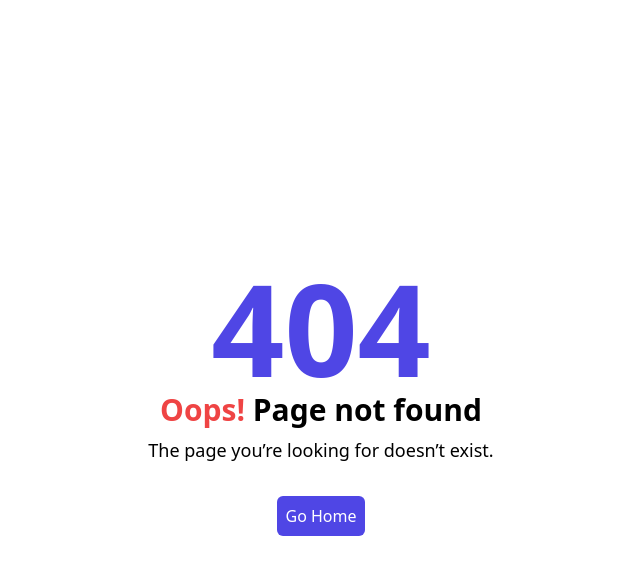
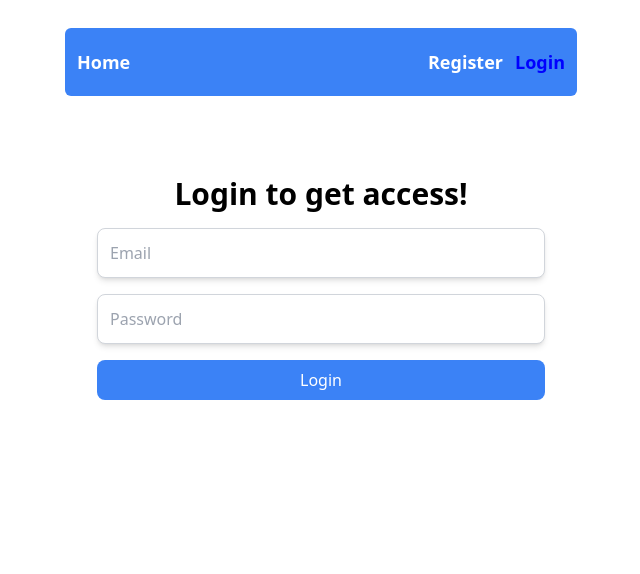
Before and after one commit to ahmedabdelrshed/todo-fullstack-app, a React (Vite) app: page /login in a window 1280 px wide. Before the commit this address had no page. Shown: the top 574 px of the page, without its empty margins (319-959 px from the left). Built offline with nearby package versions, Linux system fonts and the light colour scheme.

Commit message:
Add register and login pages

```diff
--- /dev/null
+++ b/src/auth/ProtectedRouter.tsx
@@ -0,0 +1,16 @@
+import { ReactNode } from "react";
+import { Navigate } from "react-router-dom";
+
+interface IProps {
+  isAllowed: boolean;
+  redirectPath: string;
+  children: ReactNode;
+  data?:unknown
+}
+
+const ProtectedRouter = ({ isAllowed, redirectPath, children ,data}: IProps) => {
+  if (!isAllowed) return <Navigate to={redirectPath} replace state={data}/>;
+  return  children ;
+};
+
+export default ProtectedRouter;
--- /dev/null
+++ b/src/pages/HomePage.tsx
@@ -0,0 +1,11 @@
+// import { useLocation } from "react-router-dom"
+
+const HomePage = () => {
+    // const userdate = useLocation()
+    // console.log(userdate.state.name)
+  return (
+    <div>HomePage </div>
+  )
+}
+
+export default HomePage
--- /dev/null
+++ b/src/pages/Login.tsx
@@ -0,0 +1,22 @@
+import { useLocation } from "react-router-dom";
+import Button from "../ui/Button";
+import Input from "../ui/Input";
+
+const Login = () => {
+    const userdata = useLocation()
+    console.log(userdata)
+  return (
+    <div className="max-w-md mx-auto">
+      <h2 className="text-center mb-4 text-3xl font-semibold">
+        Login to get access!
+      </h2>
+      <form className="space-y-4">
+        <Input type="email" placeholder="Email"  required/>
+        <Input type="password" placeholder="Password" />
+        <Button width="w-full">Login</Button>
+      </form>
+    </div>
+  );
+};
+
+export default Login;
--- /dev/null
+++ b/src/pages/Register.tsx
@@ -0,0 +1,20 @@
+import Button from "../ui/Button";
+import Input from "../ui/Input";
+
+const Register = () => {
+  return (
+    <div className="max-w-md mx-auto">
+      <h2 className="text-center mb-4 text-3xl font-semibold">
+        Register to get access!
+      </h2>
+      <form className="space-y-4">
+        <Input type="text" placeholder="Username" required />
+        <Input type="email" placeholder="Email" required />
+        <Input type="password" placeholder="Password" />
+        <Button width="w-full">Register</Button>
+      </form>
+    </div>
+  );
+};
+
+export default Register;
--- a/src/router/index.tsx
+++ b/src/router/index.tsx
@@ -6,23 +6,41 @@ import {
 import Layout from "../pages/Layout";
 import ErrorHandler from "../errors/ErrorHandler";
 import PageNotFound from "../pages/PageNotFound";
-
+import Login from "../pages/Login";
+import Register from "../pages/Register";
+import ProtectedRouter from "../auth/ProtectedRouter";
+import HomePage from "../pages/HomePage";
+const isAllowed = false;
 const router = createBrowserRouter(
   createRoutesFromElements(
     <>
       {/* Root Layout */}
-      <Route path="/" element={<Layout />} errorElement={<ErrorHandler />} >
-      <Route
+      <Route path="/" element={<Layout />} errorElement={<ErrorHandler />}>
+        <Route
           index
           element={
-           <h2>Home</h2>
+            <ProtectedRouter isAllowed={isAllowed} redirectPath="/login">
+              <HomePage />
+            </ProtectedRouter>
           }
         />
-
+        <Route
+          path="login"
+          element={
+            <ProtectedRouter
+              data={{ name: "ahmed" }}
+              isAllowed={!isAllowed}
+              redirectPath="/"
+            >
+              <Login />
+            </ProtectedRouter>
+          }
+        />
+        <Route path="register" element={<Register />} />
       </Route>
 
       {/* 404 Page */}
-      <Route path="*" element={<PageNotFound/>} />
+      <Route path="*" element={<PageNotFound />} />
     </>
   )
 );
--- /dev/null
+++ b/src/ui/Button.tsx
@@ -0,0 +1,19 @@
+import { ButtonHTMLAttributes, ReactNode } from "react";
+
+interface IProps extends ButtonHTMLAttributes<HTMLButtonElement> {
+  children: ReactNode;
+  width?: "w-full" | "w-fit";
+}
+
+const Button = ({ children, width = "w-full", ...rest }: IProps) => {
+  return (
+    <button
+      className={`${width}  bg-blue-500 p-2  rounded-lg font-medium text-white`}
+      {...rest}
+    >
+      {children}
+    </button>
+  );
+};
+
+export default Button;
--- /dev/null
+++ b/src/ui/Input.tsx
@@ -0,0 +1,16 @@
+import { InputHTMLAttributes } from "react";
+
+interface IProps extends InputHTMLAttributes<HTMLInputElement> {}
+
+const Input = ({ ...rest }: IProps) => {
+  return (
+    <input
+      className="border-[1px] rounded-lg shadow-md w-full  border-gray-300 focus:border-indigo-500 focus:outline-none focus:ring-1
+      focus:ring-indigo-500 p-3 text-md
+      "
+      {...rest}
+    />
+  );
+};
+
+export default Input;
```
